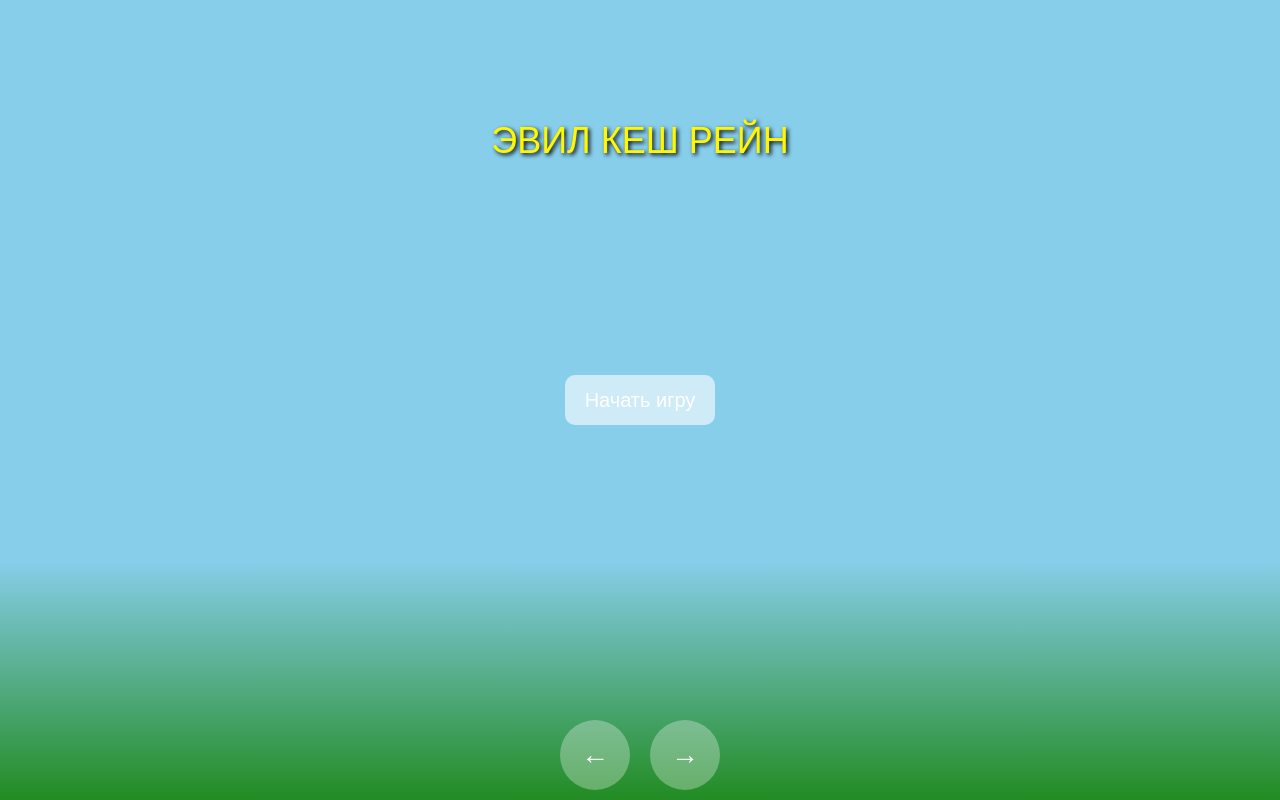
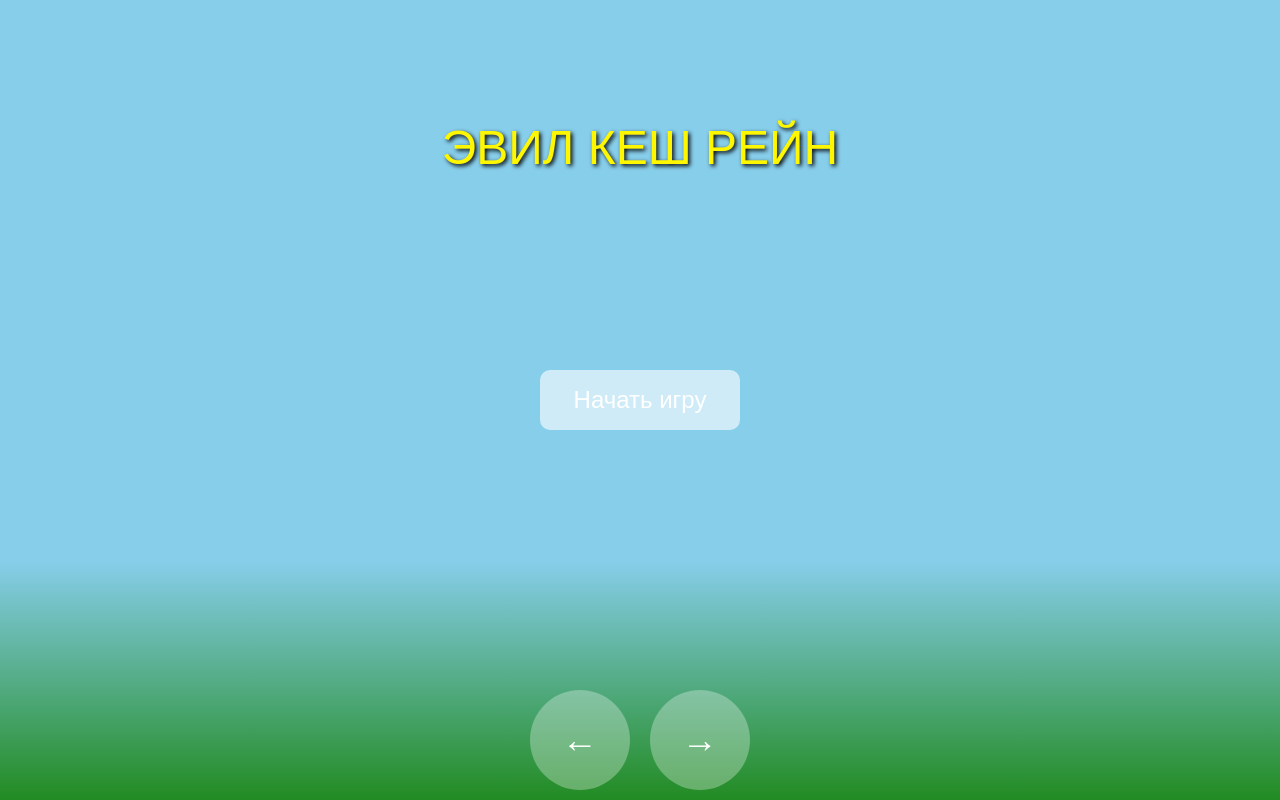
Before and after one commit to EvilCashRain/DanikPerdun.github.io, a plain HTML site: page index.html in a window 1280 px wide. Both pictures are taken after a click on the element "Русский". Drawn offline with Linux system fonts and the light colour scheme.

Commit message:
Update index.html

```diff
--- a/index.html
+++ b/index.html
@@ -58,6 +58,8 @@
         text-align: center;
         display: none;
         padding: 0 10px;
+        opacity: 1;
+        transition: opacity 1s ease, transform 1s ease;
       }
       #startControls {
         display: none;
@@ -125,32 +127,39 @@
         width: 150px;
         margin: 10px;
       }
+
+      /* Новые стили для адаптивности */
+      @media (min-width: 768px) {
+        .language-button, .menu-button {
+          width: 200px;
+          height: 60px;
+          font-size: 24px;
+        }
+        #gameTitle {
+          font-size: 48px;
+        }
+        .touch-button {
+          width: 100px;
+          height: 100px;
+          font-size: 36px;
+        }
+      }
     </style>
   </head>
   <body>
     <div id="languageSelection">
-   <div class="language-button" id="languageRu">
-    Русский
-   </div>
-   <div class="language-button" id="languageEn">
-    English
-   </div>
+      <div class="language-button" id="languageRu">Русский</div>
+      <div class="language-button" id="languageEn">English</div>
     </div>
     <div id="gameTitle">ЭВИЛ КЕШ РЕЙН</div>
     <div id="startControls">
       <div class="menu-button" id="gameStartButton"></div>
     </div>
-  <div id="settingsButton">
-   ⚙
-  </div>
+    <div id="settingsButton">⚙</div>
     <div id="pauseMenu">
-   <div id="volumeLabel">
-    Громкость
-   </div>
+      <div id="volumeLabel">Громкость</div>
       <input type="range" id="volumeSlider" min="0" max="1" step="0.01">
-   <div class="menu-button" id="resumeButton">
-    Продолжить
-   </div>
+      <div class="menu-button" id="resumeButton">Продолжить</div>
     </div>
     <canvas id="gameCanvas"></canvas>
     <div id="controls">
@@ -193,7 +202,8 @@
 
   gameStartButton.addEventListener('click', () => {
     startControls.style.display = 'none';
-      gameTitle.style.display = 'none';
+    gameTitle.style.opacity = 0;
+    gameTitle.style.transform = 'scale(0)';
     settingsButton.style.display = 'block';
     bgMusic.play();
     gameStarted = true;
@@ -377,5 +387,3 @@
   bgMusic.volume = 0.5;
   volumeSlider.value = 0.5;
     </script>
- </body>
-</html>
```
Lines whose indentation alone changed are shown as unchanged.
